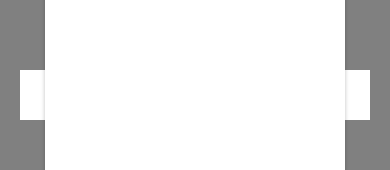
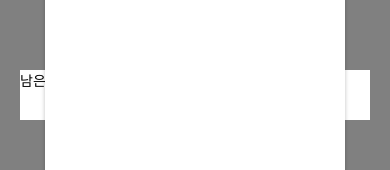
Before and after one commit to jaqwe2301/Minesweeper-RN, a React Native app: screen / in a window 390 px wide. Shown: the part 327-497 px from the top of the page. Built offline with nearby package versions, Linux system fonts and the light colour scheme.

Commit message:
Feat: header

```diff
--- a/components/SettingsModal.tsx
+++ b/components/SettingsModal.tsx
@@ -1,20 +1,22 @@
 import { View, Modal, Text, StyleSheet, Pressable } from "react-native";
 import { useRecoilState } from "recoil";
-import { MinesBoardAtom, StateBoardAtom } from "../recoil/GameBoardState";
+import {
+  MinesBoardAtom,
+  StateBoardAtom,
+  MinesCountAtom,
+} from "../recoil/GameBoardState";
 import {
   SettingsModalAtom,
   DifficultiesAtom,
 } from "../recoil/SettingsModalAtom";
-import {
-  generateMinesBoard,
-  generateStateBoard,
-} from "../recoil/GameBoardState";
+import { generateMinesBoard, generateStateBoard } from "../logic/GameHandler";
 
 type Difficulty = "Beginner" | "Intermediate" | "Expert";
 
 function SettingsModal() {
   const [minesBoard, setMinesBoard] = useRecoilState(MinesBoardAtom);
   const [stateBoard, setStateBoard] = useRecoilState(StateBoardAtom);
+  const [minesCount, setMinesCount] = useRecoilState(MinesCountAtom);
 
   const [modalVisible, setModalVisible] = useRecoilState(SettingsModalAtom);
   const [difficulty, setDifficulty] = useRecoilState(DifficultiesAtom);
@@ -31,6 +33,7 @@ function SettingsModal() {
     const newStateBoard = generateStateBoard(rows, cols, newMinesBoard);
     setMinesBoard(newMinesBoard);
     setStateBoard(newStateBoard);
+    setMinesCount({ sum: mines, rest: 0 });
     setModalVisible(false);
   };
 
--- /dev/null
+++ b/logic/GameHandler.tsx
@@ -0,0 +1,64 @@
+// 지뢰 보드 생성
+export function generateMinesBoard(
+  rows: number,
+  cols: number,
+  mineCount: number
+): boolean[][] {
+  let minesBoard: boolean[][] = Array.from({ length: rows }, () =>
+    Array(cols).fill(false)
+  );
+
+  let minesPlaced = 0;
+  while (minesPlaced < mineCount) {
+    const randomRow = Math.floor(Math.random() * rows);
+    const randomCol = Math.floor(Math.random() * cols);
+
+    if (!minesBoard[randomRow][randomCol]) {
+      minesBoard[randomRow][randomCol] = true;
+      minesPlaced++;
+    }
+  }
+  return minesBoard;
+}
+
+// 게임 상태 보드 생성
+export function generateStateBoard(
+  rows: number,
+  cols: number,
+  minesBoard: boolean[][]
+): number[][] {
+  let stateBoard: number[][] = Array.from({ length: rows }, () => []);
+
+  for (let row = 0; row < rows; row++) {
+    for (let col = 0; col < cols; col++) {
+      const neighbors = [
+        [row - 1, col - 1],
+        [row - 1, col],
+        [row - 1, col + 1],
+        [row, col - 1],
+        [row, col + 1],
+        [row + 1, col - 1],
+        [row + 1, col],
+        [row + 1, col + 1],
+      ];
+
+      let trueCount = 0;
+
+      for (let [nRow, nCol] of neighbors) {
+        if (
+          nRow >= 0 &&
+          nRow < minesBoard.length &&
+          nCol >= 0 &&
+          nCol < minesBoard[0].length &&
+          minesBoard[nRow][nCol]
+        ) {
+          trueCount++;
+        }
+      }
+
+      stateBoard[row][col] = trueCount;
+    }
+  }
+
+  return stateBoard;
+}
--- a/recoil/GameBoardState.tsx
+++ b/recoil/GameBoardState.tsx
@@ -6,78 +6,22 @@ export type Cell = {
   hasFlag: boolean; // 해당 셀에 깃발이 표시되어 있는지 여부
 };
 
+export interface MinesCountAtom {
+  sum: number;
+  rest: number;
+}
+
 export const MinesBoardAtom = atom<boolean[][]>({
   key: "minesBoardAtom",
   default: [],
 });
 
-export const StateBoardAtom = atom<Cell[][]>({
+export const StateBoardAtom = atom<number[][]>({
   key: "stateBoardAtom",
   default: [],
 });
 
-// 지뢰 보드 생성
-export function generateMinesBoard(
-  rows: number,
-  cols: number,
-  mineCount: number
-): boolean[][] {
-  let minesBoard: boolean[][] = Array.from({ length: rows }, () =>
-    Array(cols).fill(false)
-  );
-
-  let minesPlaced = 0;
-  while (minesPlaced < mineCount) {
-    const randomRow = Math.floor(Math.random() * rows);
-    const randomCol = Math.floor(Math.random() * cols);
-
-    if (!minesBoard[randomRow][randomCol]) {
-      minesBoard[randomRow][randomCol] = true;
-      minesPlaced++;
-    }
-  }
-  // console.log(minesBoard);
-  return minesBoard;
-}
-
-// 게임 상태 보드 생성
-export function generateStateBoard(
-  rows: number,
-  cols: number,
-  minesBoard: boolean[][]
-): number[][] {
-  let stateBoard: number[][] = Array.from({ length: rows }, () => []);
-
-  for (let row = 0; row < rows; row++) {
-    for (let col = 0; col < cols; col++) {
-      const neighbors = [
-        [row - 1, col - 1],
-        [row - 1, col],
-        [row - 1, col + 1],
-        [row, col - 1],
-        [row, col + 1],
-        [row + 1, col - 1],
-        [row + 1, col],
-        [row + 1, col + 1],
-      ];
-
-      let trueCount = 0;
-
-      for (let [nRow, nCol] of neighbors) {
-        if (
-          nRow >= 0 &&
-          nRow < minesBoard.length &&
-          nCol >= 0 &&
-          nCol < minesBoard[0].length &&
-          minesBoard[nRow][nCol]
-        ) {
-          trueCount++;
-        }
-      }
-
-      stateBoard[row][col] = trueCount;
-    }
-  }
-
-  return stateBoard;
-}
+export const MinesCountAtom = atom<MinesCountAtom>({
+  key: "minesCountAtom",
+  default: { sum: 0, rest: 0 },
+});
--- a/recoil/SettingsModalAtom.tsx
+++ b/recoil/SettingsModalAtom.tsx
@@ -9,3 +9,8 @@ export const DifficultiesAtom = atom({
   key: "difficultiesAtom",
   default: "Beginner",
 });
+
+export const TimeAtom = atom({
+  key: "timeAtom",
+  default: 0,
+});
--- a/screens/Minesweeper.tsx
+++ b/screens/Minesweeper.tsx
@@ -1,3 +1,4 @@
+import { useEffect } from "react";
 import {
   StyleSheet,
   View,
@@ -6,23 +7,52 @@ import {
   useWindowDimensions,
 } from "react-native";
 import { useRecoilState } from "recoil";
-import { MinesBoardAtom, StateBoardAtom } from "../recoil/GameBoardState";
+import {
+  MinesBoardAtom,
+  StateBoardAtom,
+  MinesCountAtom,
+} from "../recoil/GameBoardState";
+import { SettingsModalAtom, TimeAtom } from "../recoil/SettingsModalAtom";
 
 import SettingsModal from "../components/SettingsModal";
 
 function Minesweeper() {
   const [minesBoard, setMinesBoard] = useRecoilState(MinesBoardAtom);
   const [stateBoard, setStateBoard] = useRecoilState(StateBoardAtom);
+  const [minesCount, setMinesCount] = useRecoilState(MinesCountAtom);
+  const [modalVisible, setModalVisible] = useRecoilState(SettingsModalAtom);
+  const [time, setTime] = useRecoilState(TimeAtom);
 
   const { width, height } = useWindowDimensions();
 
   const styles = getStyles(width - 40, height - 40);
 
+  useEffect(() => {
+    if (!modalVisible) {
+      setInterval(() => {
+        setTime((prevTime) => prevTime + 1); // 초 단위로 시간 증가
+      }, 1000);
+    }
+  }, [modalVisible]);
+
+  const handleCellPress = (rowIndex: number, colIndex: number) => {
+    if (minesBoard[rowIndex][colIndex]) {
+      // 만약 클릭한 셀이 지뢰라면
+      alert("You hit a mine! Game over."); // 게임 종료 메시지 표시
+      return;
+    }
+  };
+
   return (
     <>
       <SettingsModal />
       <View style={styles.container}>
-        <View style={styles.header}></View>
+        <View style={styles.header}>
+          <Text>
+            {"남은 지뢰 수: " + (minesCount.sum - minesCount.rest) + "   "}
+          </Text>
+          <Text>{"진행시간: " + time}</Text>
+        </View>
         {stateBoard.map((row, rowIndex) => (
           <View key={rowIndex} style={styles.row}>
             {row.map((cell, colIndex) => {
@@ -72,6 +102,7 @@ const getStyles = (width: number, height: number) => {
       height: 50,
       width: width,
       backgroundColor: "white",
+      flexDirection: "row",
     },
     cell: {
       width: 30,
```
